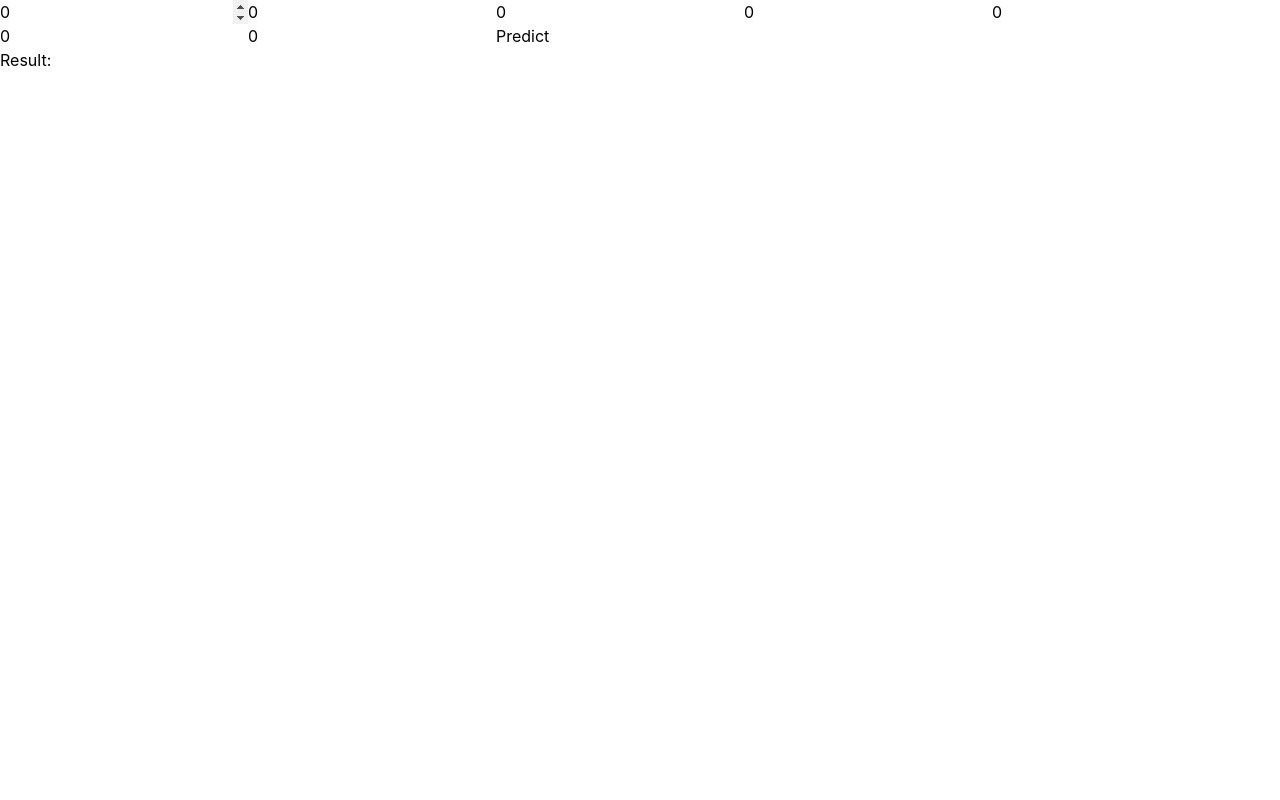
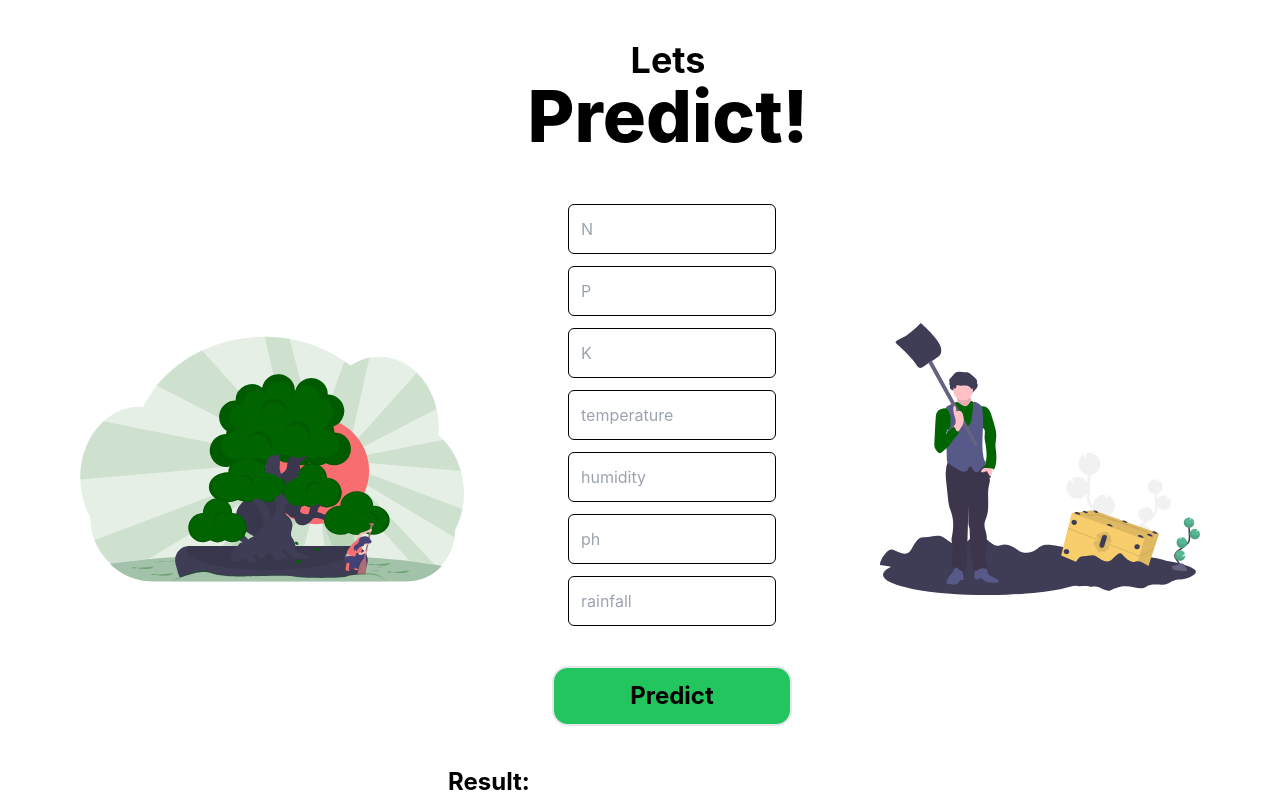
Before and after one commit to mandy132002/CropCompanion, a React (Create React App) app: page / in a window 1280 px wide. Built offline with nearby package versions, Linux system fonts and the light colour scheme.

Commit message:
frontend updated for the prediction part

```diff
--- a/src/App.js
+++ b/src/App.js
@@ -3,7 +3,10 @@ import Predict from './Components/Predict';
 
 const App = () => {
   return(
-    <Predict/>
+    <div className=''>
+        <Predict/>
+    </div>
+
   )
 };
 
--- a/src/Components/Predict.js
+++ b/src/Components/Predict.js
@@ -3,13 +3,13 @@ import axios from 'axios';
 import { useState } from 'react';
 
 export default function Predict() {
-    const [n, setN] = useState(0);
-    const [p, setP] = useState(0);
-    const [k, setK] = useState(0);
-    const [temperature, setTemperature] = useState(0);
-    const [humidity, setHumidity] = useState(0);
-    const [ph, setPh] = useState(0);
-    const [rainfall, setRainfall] = useState(0);
+    const [n, setN] = useState(null);
+    const [p, setP] = useState(null);
+    const [k, setK] = useState(null);
+    const [temperature, setTemperature] = useState(null);
+    const [humidity, setHumidity] = useState(null);
+    const [ph, setPh] = useState(null);
+    const [rainfall, setRainfall] = useState(null);
     const [result, setResult] = useState('');
 
     const handleSubmit = async (e) => {
@@ -21,53 +21,70 @@ export default function Predict() {
     };
 
     return (
-      <div>
-        <form onSubmit={handleSubmit}>
+      <>
+        <div className='mt-10 flex flex-col pl-14'>
+          <h1 className='text-4xl mx-auto  font-bold'>Lets </h1>
+          <h1 className='text-7xl mx-auto font-extrabold'>Predict!</h1>
+        </div>
+
+        <div className='mt-10 pl-20 pr-20 flex '>
+          <img className='w-96' src="/images/undraw_japan_ubgk.svg" alt="" />
+        <form onSubmit={handleSubmit} className="flex flex-col w-full">
           <input
+            className="border border-black p-3 rounded-md w-2/4 mx-auto mt-3 hover:bg-green-200"
             type="number"
-            placeholder="n"
+            placeholder="N"
             value={n}
             onChange={(e) => setN(e.target.value)}
           />
           <input
+            className="border border-black p-3 rounded-md w-2/4 mx-auto mt-3 hover:bg-green-200"
             type="number"
-            placeholder="p"
+            placeholder="P"
             value={p}
             onChange={(e) => setP(e.target.value)}
           />
           <input
+            className="border border-black p-3 rounded-md w-2/4 mx-auto mt-3 hover:bg-green-200"
             type="number"
-            placeholder="k"
+            placeholder="K"
             value={k}
             onChange={(e) => setK(e.target.value)}
           />
           <input
+            className="border border-black p-3 rounded-md w-2/4 mx-auto mt-3 hover:bg-green-200"
             type="number"
             placeholder="temperature"
             value={temperature}
             onChange={(e) => setTemperature(e.target.value)}
           />
           <input
+            className="border border-black p-3 rounded-md w-2/4 mx-auto mt-3 hover:bg-green-200"
             type="number"
             placeholder="humidity"
             value={humidity}
             onChange={(e) => setHumidity(e.target.value)}
           />
           <input
+            className="border border-black p-3 rounded-md w-2/4 mx-auto mt-3 hover:bg-green-200"
             type="number"
             placeholder="ph"
             value={ph}
             onChange={(e) => setPh(e.target.value)}
           />
           <input
+            className="border border-black p-3 rounded-md w-2/4 mx-auto mt-3 hover:bg-green-200"
             type="number"
             placeholder="rainfall"
             value={rainfall}
             onChange={(e) => setRainfall(e.target.value)}
           />
-          <button type="submit">Predict</button>
+          <button className='border-2 p-3 w-60 mx-auto text-2xl font-bold mt-10 rounded-2xl bg-green-500 hover:shadow-xl' type="submit">Predict</button>
         </form>
-        <p>Result: {result}</p>
+        <img className='w-80' src="/images/undraw_treasure_of-9-i.svg" alt="" />
       </div>
+      <h1 className='text-2xl w-96 font-bold mt-10 mx-auto'>Result: {result}</h1>
+      </>
+
     );
 }
--- a/src/index.js
+++ b/src/index.js
@@ -6,9 +6,12 @@ import reportWebVitals from './reportWebVitals';
 
 const root = ReactDOM.createRoot(document.getElementById('root'));
 root.render(
-  <React.StrictMode>
+  <div className=''>
+    <React.StrictMode>
     <App />
   </React.StrictMode>
+  </div>
+
 );
 
 // If you want to start measuring performance in your app, pass a function
```
Also changed, not shown: public/images/undraw_japan_ubgk.svg (added), public/images/undraw_treasure_of-9-i.svg (added).
